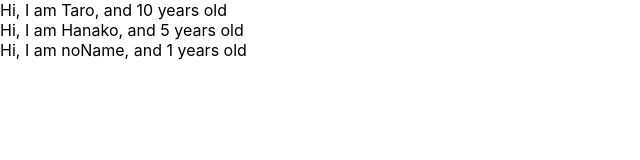
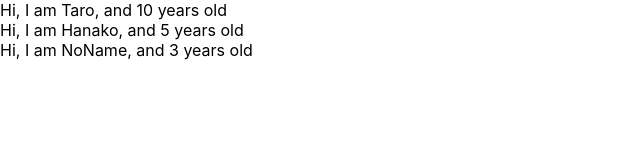
Before and after one commit to kdobashi/react-crud-application, a React (Create React App) app: page / in a window 1280 px wide. Shown: the top 160 px of the page, without its empty margins (0-640 px from the left). Built offline with nearby package versions, Linux system fonts and the light colour scheme.

Commit message:
Learned PropTypes

```diff
--- a/src/App.js
+++ b/src/App.js
@@ -1,10 +1,11 @@
 import React from 'react';
+import PropTypes from 'prop-types';
 
 const App = () => {
   const profiles = [
     { name: "Taro", age: 10 },
     { name: "Hanako", age: 5 },
-    { name: "noName" }
+    { name: "NoName", age: 3 }
   ]
   return (
   <div>
@@ -21,8 +22,9 @@ const User = (props) => {
   return <div>Hi, I am {props.name}, and {props.age} years old</div>
 }
 
-User.defaultProps = {
-  age: 1
+User.propTypes = {
+  name: PropTypes.string,
+  age: PropTypes.number.isRequired
 }
 
 export default App;
```
